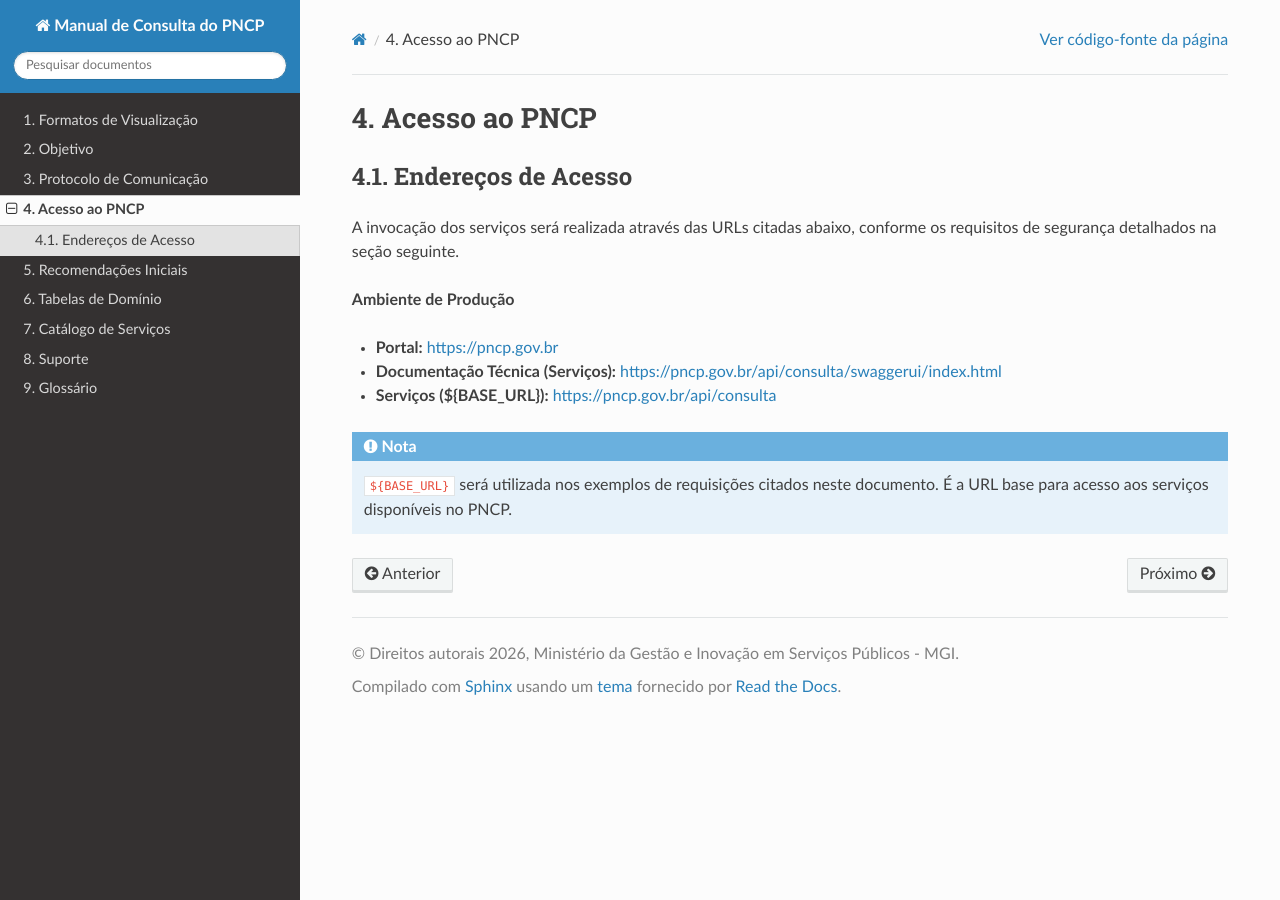
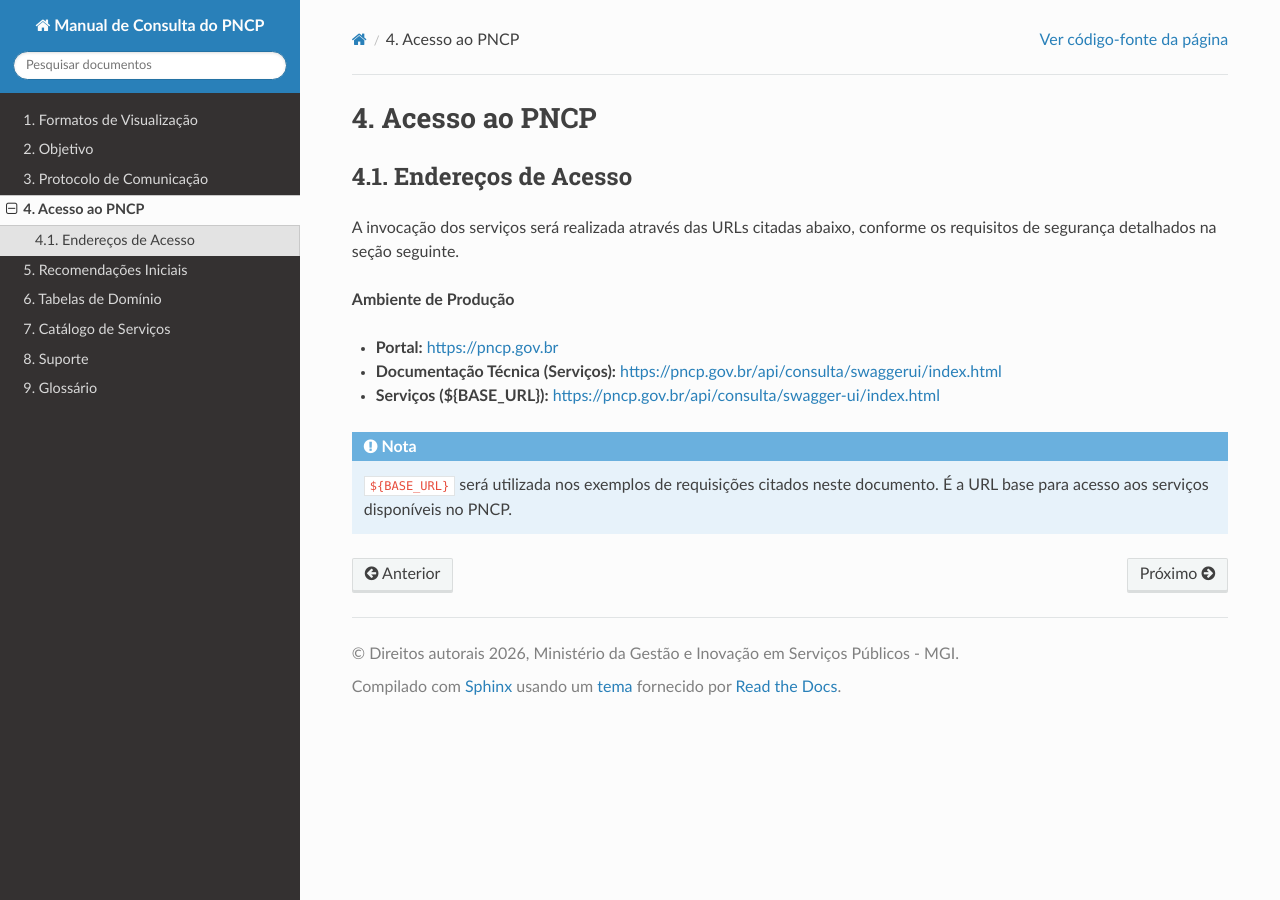
Before and after one commit to sofiaestrelab/Manual-de-Consulta-do-PNCP, a Sphinx documentation site: the page built from docs/source/acesso_ao_pncp/index.rst, in a window 1280 px wide. Built offline with Sphinx 7.4.7 and the Read the Docs theme 3.1.0, drawn with Linux system fonts in a browser that asks for light colours; some of the changed lines change nothing that is shown.

Commit message:
Fix URLs in PNCP access documentation

```diff
--- a/docs/source/acesso_ao_pncp/index.rst
+++ b/docs/source/acesso_ao_pncp/index.rst
@@ -10,7 +10,7 @@ A invocação dos serviços será realizada através das URLs citadas abaixo, co
 
 - **Portal:** https://pncp.gov.br
 - **Documentação Técnica (Serviços):** https://pncp.gov.br/api/consulta/swaggerui/index.html
-- **Serviços (${BASE_URL}):** https://pncp.gov.br/api/consulta
+- **Serviços (${BASE_URL}):** https://pncp.gov.br/api/consulta/swagger-ui/index.html
 
 .. note::
    ``${BASE_URL}`` será utilizada nos exemplos de requisições citados neste documento.
```
